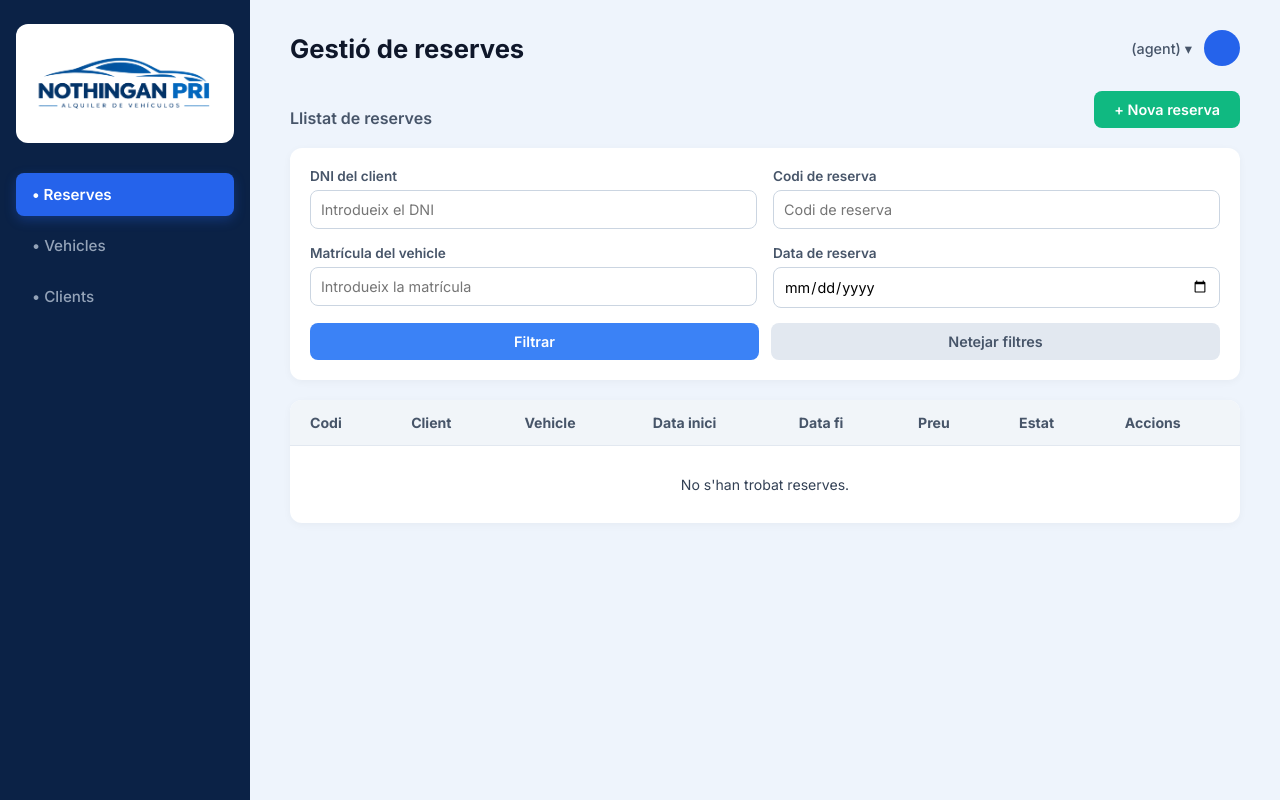
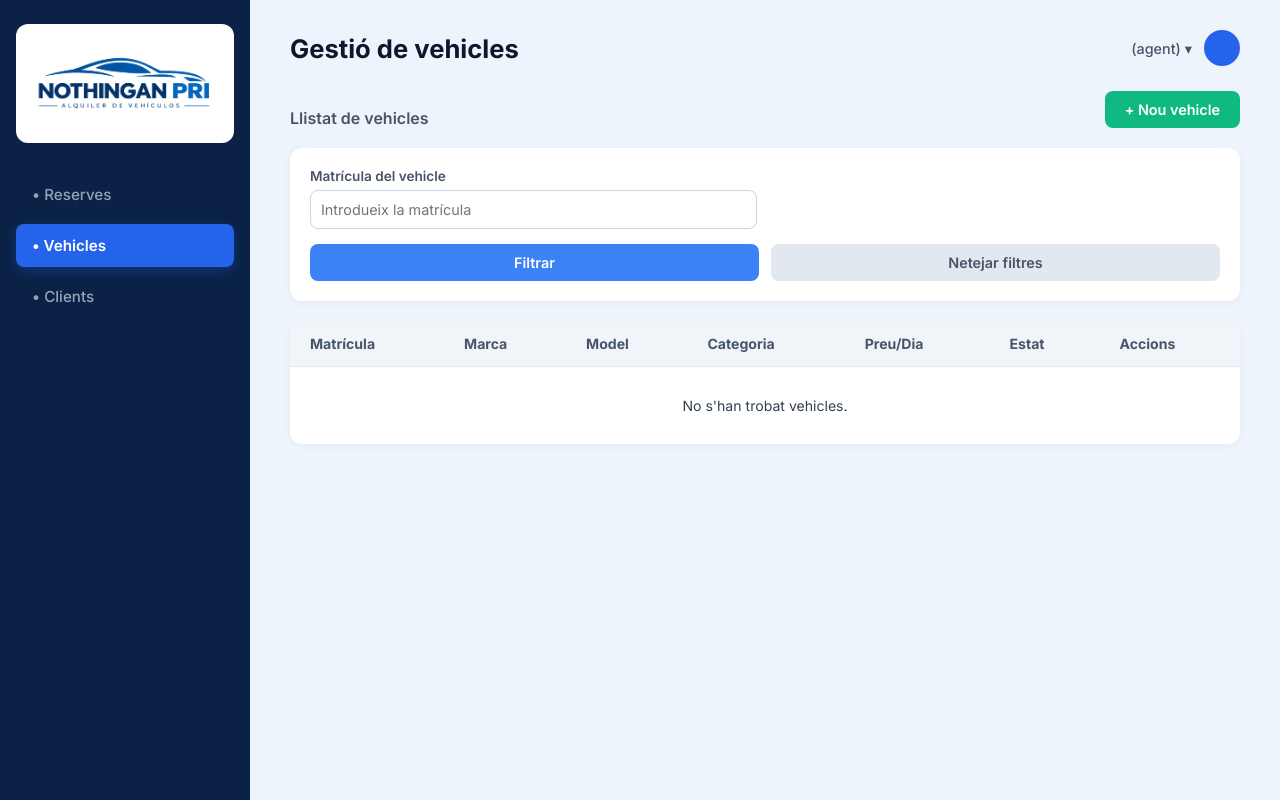
Before and after one commit to denisnavioo/Projecte-Nothingan-Pri, a Spring Boot app: page /web/reserves/all in a window 1280 px wide. Run offline with Spring Boot 4, Linux system fonts and the light colour scheme; data that the repository does not hold is empty.

Commit message:
Modificació en el filtrat i llistat de vehicles

```diff
--- a/src/main/java/cat/copernic/Projecte1/logic/VehicleLogic.java
+++ b/src/main/java/cat/copernic/Projecte1/logic/VehicleLogic.java
@@ -57,4 +57,10 @@ public class VehicleLogic {
         return (p != null);
     }
 
+    public List<Vehicle> findByMatricula(String matricula) {
+    if (matricula == null || matricula.trim().isEmpty()) {
+        return vehicleRepo.findAll();
+    }
+    return vehicleRepo.findByMatriculaContainingIgnoreCase(matricula);
 }
+}
--- a/src/main/resources/templates/reserves-list.html
+++ b/src/main/resources/templates/reserves-list.html
@@ -3,7 +3,7 @@
 <head>
     <meta charset="UTF-8">
     <meta name="viewport" content="width=device-width, initial-scale=1.0">
-    <title>Gestió de reserves - Nothingan Pri</title>
+    <title>Gestió de vehicles - Nothingan Pri</title>
     <link rel="stylesheet" th:href="@{/css/styles.css}">
 </head>
 <body>
@@ -17,8 +17,8 @@
         </div>
 
         <nav class="nav-menu">
-            <a th:href="@{/web/reserves/all}" class="active">• Reserves</a>
-            <a th:href="@{/web/vehicles/all}">• Vehicles</a>
+            <a th:href="@{/web/reserves/all}">• Reserves</a>
+            <a th:href="@{/web/vehicles/all}" class="active">• Vehicles</a>
             <a th:href="@{/web/usuaris/all}">• Clients</a>
         </nav>
     </aside>
@@ -26,7 +26,7 @@
     <main class="content">
 
         <header class="top-header">
-            <h2>Gestió de reserves</h2>
+            <h2>Gestió de vehicles</h2>
 
             <div class="user-dropdown">
                 <span>(agent) ▾</span>
@@ -43,39 +43,18 @@
              th:text="${error}"></div>
 
         <div class="top-bar">
-            <h3>Llistat de reserves</h3>
+            <h3>Llistat de vehicles</h3>
 
-            <a th:href="@{/web/reserves/new}" class="btn btn-add">
-                + Nova reserva
+            <a th:href="@{/web/vehicles/new}" class="btn btn-add">
+                + Nou vehicle
             </a>
         </div>
 
-        <!-- RF42: filtres de reserves -->
-        <div class="table-card"
-             style="padding: 20px; margin-bottom: 20px;">
-
-            <form th:action="@{/web/reserves/all}" method="get">
+        <!-- Filtre per matrícula -->
+        <div class="table-card" style="padding: 20px; margin-bottom: 20px;">
+            <form th:action="@{/web/vehicles/all}" method="get">
 
                 <div class="form-grid">
-
-                    <div class="form-group">
-                        <label for="dni">DNI del client</label>
-                        <input type="text"
-                               id="dni"
-                               name="dni"
-                               placeholder="Introdueix el DNI"
-                               th:value="${dni}">
-                    </div>
-
-                    <div class="form-group">
-                        <label for="codiReserva">Codi de reserva</label>
-                        <input type="text"
-                               id="codiReserva"
-                               name="codiReserva"
-                               placeholder="Codi de reserva"
-                               th:value="${codiReserva}">
-                    </div>
-
                     <div class="form-group">
                         <label for="matricula">Matrícula del vehicle</label>
                         <input type="text"
@@ -84,15 +63,6 @@
                                placeholder="Introdueix la matrícula"
                                th:value="${matricula}">
                     </div>
-
-                    <div class="form-group">
-                        <label for="dataReserva">Data de reserva</label>
-                        <input type="date"
-                               id="dataReserva"
-                               name="dataReserva"
-                               th:value="${dataReserva}">
-                    </div>
-
                 </div>
 
                 <div class="button-group" style="margin-top: 15px;">
@@ -100,8 +70,8 @@
                         Filtrar
                     </button>
 
-                    <a th:href="@{/web/reserves/all}"
-                       class="btn btn-cancel">
+                    <!-- Botó per netejar el filtre -->
+                    <a th:href="@{/web/vehicles/all}" class="btn btn-cancel">
                         Netejar filtres
                     </a>
                 </div>
@@ -109,67 +79,59 @@
             </form>
         </div>
 
+        <!-- Taula de vehicles -->
         <div class="table-card">
             <table class="data-table">
                 <thead>
                     <tr>
-                        <th>Codi</th>
-                        <th>Client</th>
-                        <th>Vehicle</th>
-                        <th>Data inici</th>
-                        <th>Data fi</th>
-                        <th>Preu</th>
+                        <th>Matrícula</th>
+                        <th>Marca</th>
+                        <th>Model</th>
+                        <th>Categoria</th>
+                        <th>Preu/Dia</th>
                         <th>Estat</th>
                         <th>Accions</th>
                     </tr>
                 </thead>
 
                 <tbody>
-                    <tr th:each="r : ${reserves}">
-
-                        <td th:text="${r.codiReserva != null ? r.codiReserva : '-'}"></td>
-
-                        <td th:text="${r.usuari != null ? r.usuari.nom : '-'}"></td>
-
-                        <td th:text="${r.vehicle != null ? r.vehicle.matricula : '-'}"></td>
-
-                        <td th:text="${r.dataInici != null ? #temporals.format(r.dataInici, 'dd/MM/yyyy HH:mm') : '-'}"></td>
-
-                        <td th:text="${r.dataFi != null ? #temporals.format(r.dataFi, 'dd/MM/yyyy HH:mm') : '-'}"></td>
+                    <tr th:each="v : ${vehicle}">
+                        <td th:text="${v.matricula != null ? v.matricula : '-'}"></td>
+                        <td th:text="${v.marca != null ? v.marca : '-'}"></td>
+                        <td th:text="${v.model != null ? v.model : '-'}"></td>
+                        <td th:text="${v.categoria != null ? v.categoria : '-'}"></td>
 
                         <td>
-                            <span th:if="${r.preuLloguer != null}"
-                                  th:text="${#numbers.formatDecimal(r.preuLloguer, 1, 2) + ' €'}"></span>
-                            <span th:unless="${r.preuLloguer != null}">-</span>
+                            <span th:if="${v.preuDia != null}"
+                                  th:text="${#numbers.formatDecimal(v.preuDia, 1, 2) + ' €'}"></span>
+                            <span th:unless="${v.preuDia != null}">-</span>
                         </td>
 
                         <td>
                             <span class="badge"
-                                  th:classappend="${r.estat != null and r.estat.name() == 'Confirmada'} ? ' badge-validat' : (${r.estat != null and r.estat.name() == 'Anulada'} ? ' badge-rebutjat' : ' badge-baixa')"
-                                  th:text="${r.estat != null ? r.estat : '-'}"></span>
+                                  th:classappend="${v.estatVehicle != null and v.estatVehicle.name() == 'Disponible'} ? ' badge-validat' : ' badge-rebutjat'"
+                                  th:text="${v.estatVehicle != null ? v.estatVehicle : '-'}"></span>
                         </td>
 
                         <td class="actions-cell">
-                            <a th:href="@{/web/reserves/detall/{id}(id=${r.id})}">
-                                Veure
+                            <a th:href="@{/web/vehicles/edit/{id}(id=${v.id})}">
+                                Editar
                             </a>
 
-                            <form th:if="${r.estat != null and r.estat.name() != 'Anulada' and r.estat.name() != 'Lliurada'}"
-                                  th:action="@{/web/reserves/cancelar/{id}(id=${r.id})}"
-                                  method="post"
+                            <form th:action="@{/web/vehicles/delete/{id}(id=${v.id})}"
+                                  method="get"
                                   style="display: inline;"
-                                  onsubmit="return confirm('Segur que vols anul·lar aquesta reserva?');">
-
-                                <button type="submit" class="action-link">
-                                    Anul·lar
+                                  onsubmit="return confirm('Segur que vols eliminar aquest vehicle?');">
+                                <button type="submit" class="action-link" style="color: red; border: none; background: none; cursor: pointer;">
+                                    Eliminar
                                 </button>
                             </form>
                         </td>
                     </tr>
 
-                    <tr th:if="${#lists.isEmpty(reserves)}">
-                        <td colspan="8" class="empty-state">
-                            No s'han trobat reserves.
+                    <tr th:if="${#lists.isEmpty(vehicle)}">
+                        <td colspan="7" class="empty-state">
+                            No s'han trobat vehicles.
                         </td>
                     </tr>
                 </tbody>
```
Also changed, not shown: src/main/java/cat/copernic/Projecte1/controller/VehicleController.java (+13 -11 lines), src/main/java/cat/copernic/Projecte1/repository/VehicleRepository.java (+9 -0 lines), src/main/java/cat/copernic/Projecte1/logic/UsuarisLogic.java (line endings or trailing spaces).
